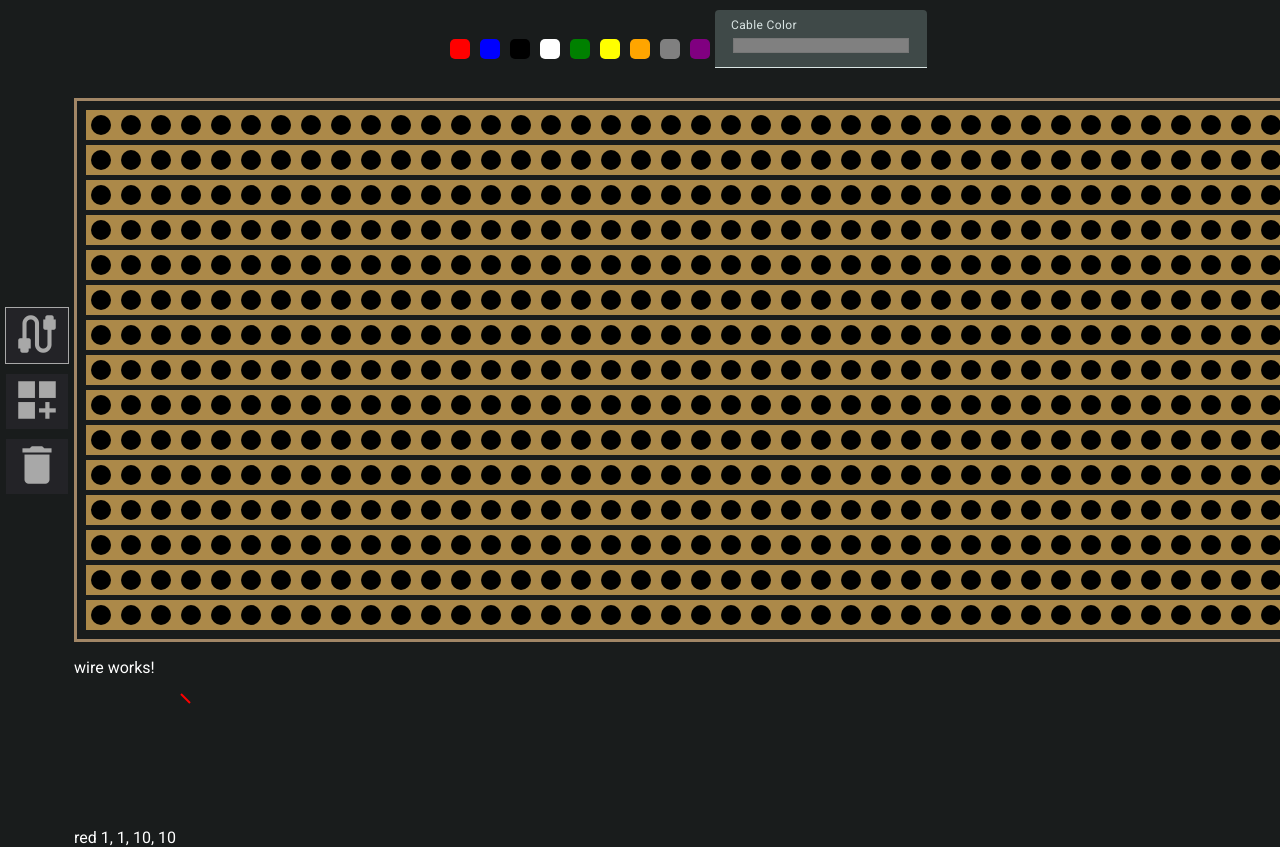
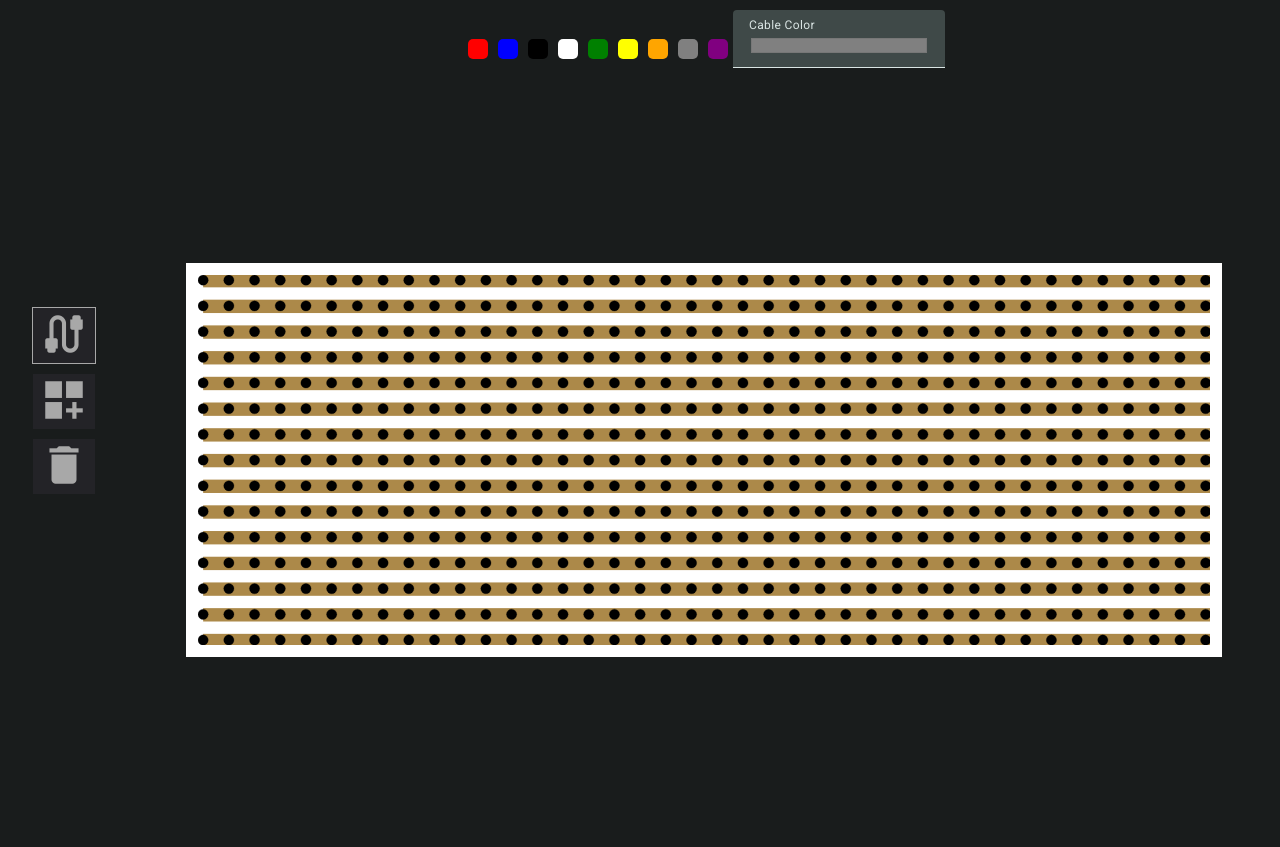
Before and after one commit to Lars-Klinkenberg/Simple_Circuit_Builder, an Angular app: page / in a window 1280 px wide. After the commit the page ends 800 px from the top, so only its background shows below. Built offline with nearby package versions, Linux system fonts and the light colour scheme.

Commit message:
render board as svg

```diff
--- a/src/app/app.component.scss
+++ b/src/app/app.component.scss
@@ -35,6 +35,7 @@
         display: flex;
         flex-direction: column;
         align-items: center;
+        width: 90%;
 
         .top-nav {
             height: 15%;
@@ -42,6 +43,9 @@
 
         .board {
             margin: auto;
+            width: 100%;
+            max-height: 85%;
+            overflow: auto;
         }
     }
 }
--- a/src/app/components/board/board.component.html
+++ b/src/app/components/board/board.component.html
@@ -1,13 +1,38 @@
-<div id="board" #board>
+<!-- <div id="board" #board>
   <tr class="row" *ngFor="let i of [].constructor(rowCount()); let row = index">
     <td class="col" *ngFor="let y of [].constructor(colCount()); let col = index">
       <button class="hole" [id]="calcHoleIdString(row, col)" (click)="holeSelected(row, col)"></button>
     </td>
   </tr>
+</div> -->
+
+<div class="board-container">
+  <svg class="board-svg" [attr.viewBox]="viewBox">
+    @for(row of [].constructor(rowCount()); track $index){
+    <rect
+      class="stripe"
+      [attr.x]="0"
+      [attr.y]="
+        $index * BOARD_OPTIONS.verticalSpacing -
+        (BOARD_OPTIONS.stripeHeight - BOARD_OPTIONS.holeSize) +
+        4
+      "
+      [attr.width]="'100%'"
+      [attr.height]="BOARD_OPTIONS.stripeHeight"
+    />
+    } @for(hole of allHoles; track hole){
+    <circle
+      [attr.cx]="hole.coordinate.x"
+      [attr.cy]="hole.coordinate.y"
+      [attr.r]="BOARD_OPTIONS.holeSize"
+      [attr.fill]="'black'"
+      stroke="black"
+      stroke-width="0.5"
+      (click)="holeSelected(hole)"
+    />
+    } @for(element of allComponents;track element) { @if(element.getType() ===
+    availableComponentTypes.WIRE){
+    <wire [data]="element"></wire>
+    } }
+  </svg>
 </div>
-
-@for(element of allComponents;track element){
- @if(element.getType() === availableComponentTypes.WIRE){
-    <wire [data]="element"></wire>
- }
-}
--- a/src/app/components/board/board.component.scss
+++ b/src/app/components/board/board.component.scss
@@ -1,41 +1,61 @@
-$holeWidth: 20px;
+// $holeWidth: 20px;
 
-::ng-deep #board {
-    border: 3px solid #a18666;
-    width: fit-content;
-    padding: 4px;
-    margin: auto;
+// ::ng-deep #board {
+//     border: 3px solid #a18666;
+//     width: fit-content;
+//     padding: 4px;
+//     margin: auto;
 
-    .wire {
-        width: $holeWidth;
-        z-index: 100;
-        position: absolute;
-        border-radius: 50px;
+//     .wire {
+//         width: $holeWidth;
+//         z-index: 100;
+//         position: absolute;
+//         border-radius: 50px;
+//     }
+// }
+
+// .hole {
+//     height: $holeWidth;
+//     aspect-ratio: 1/1;
+//     margin: 0;
+//     cursor: pointer;
+//     background-color: black;
+//     border: 0;
+//     border-radius: 50%;
+// }
+
+// .row {
+//     display: flex;
+//     flex-direction: row;
+//     align-items: center;
+//     justify-content: center;
+//     background-color: #ac8949;
+//     margin: 5px;
+
+//     .col {
+//         display: flex;
+//         align-items: center;
+//         justify-content: center;
+//         padding: 5px;
+//     }
+// }
+
+.board-container {
+  width: 90%;
+  margin: auto;
+  /* allow scrolling if SVG grows larger */
+
+  .board-svg {
+    min-width: 80%;
+    width: auto;
+    height: auto;
+    display: block;
+    border: 10px solid white;
+    padding: 2px;
+    background-color: white;
+
+    .stripe {
+      fill: #ac8949;
     }
+  }
 }
-
-.hole {
-    height: $holeWidth;
-    aspect-ratio: 1/1;
-    margin: 0;
-    cursor: pointer;
-    background-color: black;
-    border: 0;
-    border-radius: 50%;
-}
-
-.row {
-    display: flex;
-    flex-direction: row;
-    align-items: center;
-    justify-content: center;
-    background-color: #ac8949;
-    margin: 5px;
-
-    .col {
-        display: flex;
-        align-items: center;
-        justify-content: center;
-        padding: 5px;
-    }
-}
--- a/src/app/components/board/board.component.ts
+++ b/src/app/components/board/board.component.ts
@@ -12,6 +12,7 @@ import { input } from '@angular/core';
 import { BoardElement } from '../../models/board-element';
 import { ComponentTypes } from '../../models/component-types';
 import { WireComponent } from '../wire/wire.component';
+import { Hole } from '../../models/hole';
 
 @Component({
   selector: 'app-board',
@@ -21,60 +22,99 @@ import { WireComponent } from '../wire/wire.component';
 })
 export class BoardComponent implements AfterViewInit {
   LOCAL_STORAGE_WIRE_PATH = 'wires';
+  BOARD_OPTIONS = {
+    verticalSpacing: 50,
+    horizontalSpacing: 50,
+    holeSize: 10,
+    stripeHeight: 26,
+  };
 
-  @ViewChild('board') boardContainer!: ElementRef;
+  // @ViewChild('board') boardContainer!: ElementRef;
 
   rowCount = input<number>(15);
   colCount = input<number>(40);
   selectedColor = input<string>('grey');
 
+  allHoles: Hole[] = [];
   selectedHole: Coordinate | undefined = undefined;
-
-  wires: Wire[];
 
   allComponents: BoardElement[] = [];
   availableComponentTypes = ComponentTypes;
 
+  viewBox: string = '0 0 100 100';
+
   constructor() {
-    this.wires = this.loadWiresFromStorage();
-    this.allComponents.push(new Wire('red', { row: 10, col: 10 }, { row: 1, col: 1 }));
+    this.allHoles = this.generateBoardHoles(this.rowCount(), this.colCount());
+    this.allComponents.push(new Wire('red', { x: 10, y: 10 }, { x: 1, y: 1 }));
+    this.setViewBox();
   }
 
-  ngAfterViewInit(): void {
-    this.wires.forEach((wire) => {
-      this.renderWire(wire);
-    });
+  ngAfterViewInit(): void {}
+
+  generateBoardHoles(rows: number, cols: number) {
+    let holes: Hole[] = [];
+
+    for (let row = 0; row < rows; row++) {
+      for (let col = 0; col < cols; col++) {
+        let hole: Hole = new Hole({
+          x: col * this.BOARD_OPTIONS.horizontalSpacing,
+          y: row * this.BOARD_OPTIONS.verticalSpacing,
+        });
+
+        holes.push(hole);
+      }
+    }
+
+    return holes;
   }
 
-  holeSelected(row: number, col: number) {
-    console.log(`holeSelected: ${row}, ${col}`);
+  setViewBox(padding: number = 10) {
+    const minX =
+      Math.min(...this.allHoles.map((h) => h.coordinate.x)) - padding;
+    const minY =
+      Math.min(...this.allHoles.map((h) => h.coordinate.y)) - padding;
+    const maxX =
+      Math.max(...this.allHoles.map((h) => h.coordinate.x)) + padding;
+    const maxY =
+      Math.max(...this.allHoles.map((h) => h.coordinate.y)) + padding;
 
-    let selection: Coordinate = { row, col };
+    const width = maxX - minX;
+    const height = maxY - minY;
 
-    // If no hole is selected, select the current one
-    // don't select the same hole twice
-    if (!this.selectedHole || this.selectedHole == selection) {
-      this.selectedHole = selection;
-      return;
-    }
+    this.viewBox = `${minX} ${minY} ${width} ${height}`;
+  }
 
-    // If the selected hole is in the same row change selection to new hole
-    if (this.selectedHole.row == selection.row) {
-      this.selectedHole = selection;
-      return;
-    }
+  holeSelected(hole: Hole) {
+    console.log('holeSelected: ', hole);
 
-    // create the wire
-    let wire = {
-      start: this.selectedHole,
-      end: selection,
-      color: this.selectedColor(),
-    };
+    // 'console.log(`holeSelected: ${row}, ${col}`);
 
-    // this.wires.push(wire);
-    // this.renderWire(wire);
-    this.saveWiresToStorage(this.wires);
-    this.selectedHole = undefined;
+    // let selection: Coordinate = { x: row, y: col };
+
+    // // If no hole is selected, select the current one
+    // // don't select the same hole twice
+    // if (!this.selectedHole || this.selectedHole == selection) {
+    //   this.selectedHole = selection;
+    //   return;
+    // }
+
+    // // If the selected hole is in the same row change selection to new hole
+    // if (this.selectedHole.x == selection.x) {
+    //   this.selectedHole = selection;
+    //   return;
+    // }
+
+    // // create the wire
+    // let wire = {
+    //   start: this.selectedHole,
+    //   end: selection,
+    //   color: this.selectedColor(),
+    // };
+
+    // // this.wires.push(wire);
+    // // this.renderWire(wire);
+    // // this.saveWiresToStorage(this.'wires);
+    // this.selectedHole = undefined;
   }
 
   calcHoleIdString(row: number, col: number) {
--- a/src/app/components/wire/wire.component.html
+++ b/src/app/components/wire/wire.component.html
@@ -1,4 +1,4 @@
-<p>wire works!</p>
+<!-- <p>wire works!</p>
 {{ data()?.color }}
 {{ data()?.getEnd()?.col}},
 {{ data()?.getEnd()?.row}},
@@ -13,4 +13,4 @@
   stroke="red"
   stroke-width="2"
   />
-</svg>
+</svg> -->
--- a/src/app/models/board-element.ts
+++ b/src/app/models/board-element.ts
@@ -36,15 +36,15 @@ export abstract class BoardElement {
     let endCoordinate = end;
 
     // if end row is greater than start row, swap them
-    if (start.row < end.row) {
-      startCoordinate.row = end.row;
-      endCoordinate.row = start.row;
+    if (start.x < end.x) {
+      startCoordinate.x = end.x;
+      endCoordinate.x = start.x;
     }
 
     // if end col is greater than start col, swap them
-    if (start.col < end.col) {
-      startCoordinate.col = end.col;
-      endCoordinate.col = start.col;
+    if (start.y < end.y) {
+      startCoordinate.y = end.y;
+      endCoordinate.y = start.y;
     }
 
     this.start = startCoordinate;
--- a/src/app/models/coordinate.ts
+++ b/src/app/models/coordinate.ts
@@ -1,4 +1,4 @@
 export interface Coordinate {
-  row: number;
-  col: number;
+  x: number;
+  y: number;
 }
--- /dev/null
+++ b/src/app/models/hole.ts
@@ -0,0 +1,11 @@
+import { Coordinate } from "./coordinate";
+
+export class Hole {
+  private id: string;
+  coordinate : Coordinate;
+
+  constructor(coordinate: Coordinate) {
+    this.id = crypto.randomUUID();
+    this.coordinate = coordinate;
+  }
+}
```
